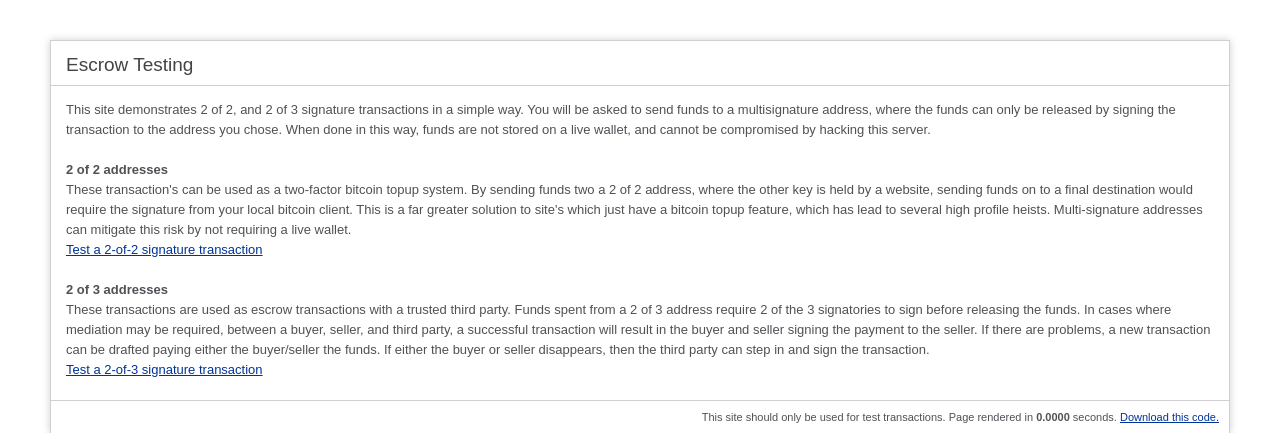
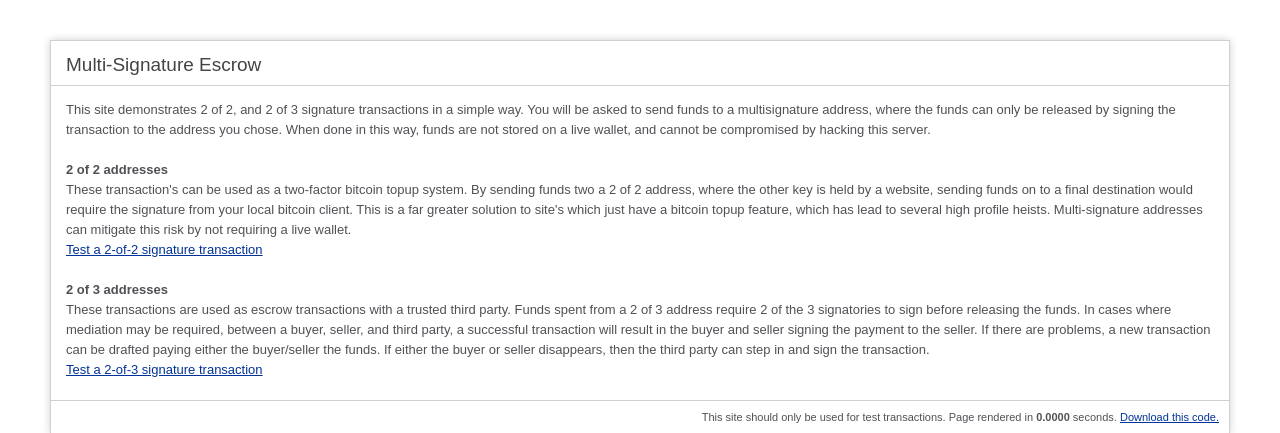
Before and after one commit to Bit-Wasp/multisig, a CodeIgniter app: page /index.php/welcome/index/1 in a window 1280 px wide. Shown: the top 433 px of the page. Run offline with CodeIgniter, Linux system fonts and the light colour scheme.

Commit message:
Updating title of welcome page

```diff
--- a/application/views/welcome.php
+++ b/application/views/welcome.php
@@ -2,7 +2,7 @@
 <html lang="en">
 <head>
 	<meta charset="utf-8">
-	<title>Escrow Testing</title>
+	<title>Multi-Signature Escrow</title>
 
 	<style type="text/css">
 
@@ -67,7 +67,7 @@
 <body>
 
 <div id="container">
-	<h1>Escrow Testing</h1>
+	<h1>Multi-Signature Escrow</h1>
 
 	<div id="body">
 		This site demonstrates 2 of 2, and 2 of 3 signature transactions in a simple way. You will be asked to send funds to a multisignature address, where the funds can only be released by signing the transaction to the address you chose. When done in this way, funds are not stored on a live wallet, and cannot be compromised by hacking this server.<Br />
```
